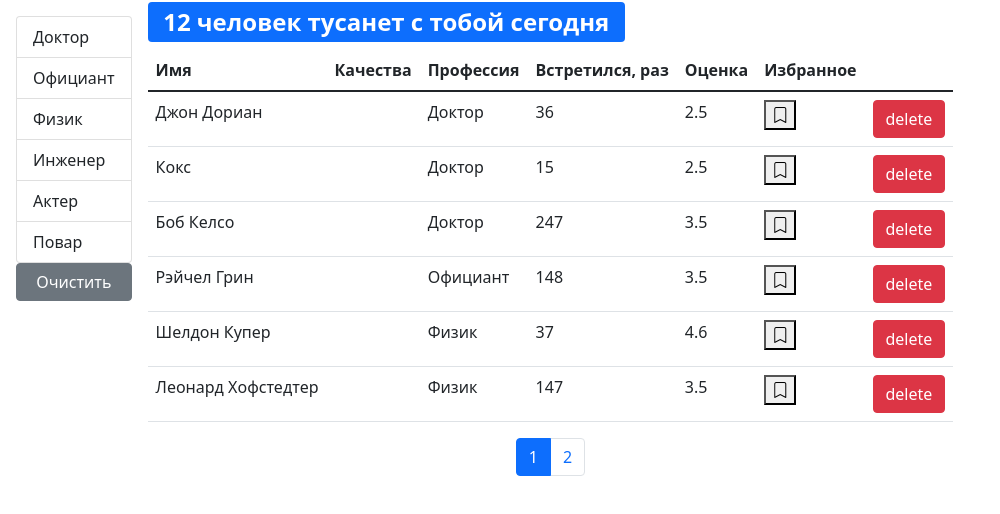
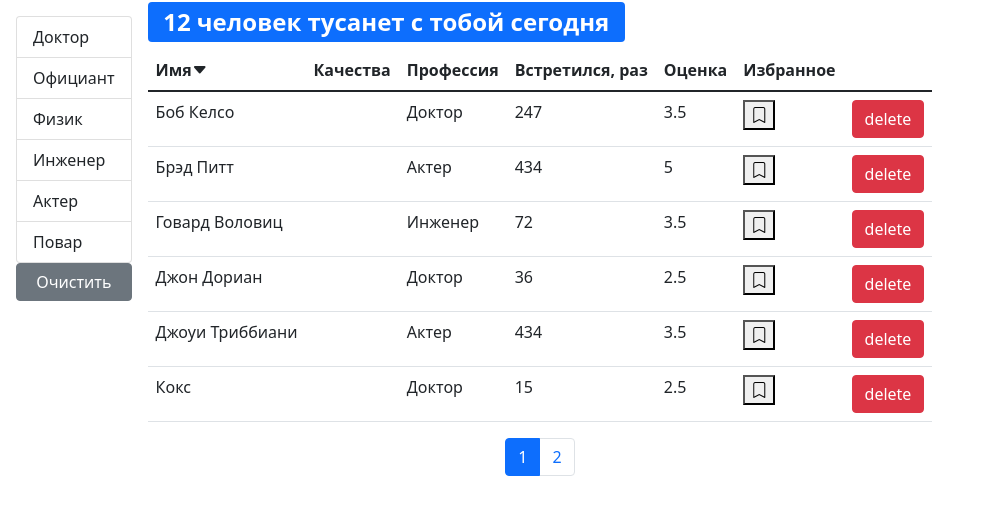
Before and after one commit to KramerEd/fast-company, a React (Create React App) app: page / in a window 1280 px wide. Shown: the top 514 px of the page, without its empty margins (0-1000 px from the left). Built offline with nearby package versions, Linux system fonts and the light colour scheme.

Commit message:
add arrows

```diff
--- a/src/app/components/tableHeader.jsx
+++ b/src/app/components/tableHeader.jsx
@@ -11,6 +11,17 @@ const TableHeader = ({ onSort, selectedSort, columns }) => {
         } else {
             onSort({ path: item, order: "asc" });
         }
+    };
+    const renderArrow = (selectedSort, currentPath) => {
+        console.log(selectedSort.path, currentPath);
+        if (selectedSort.path === currentPath) {
+            if (selectedSort.order === "asc") {
+                return <i className="bi bi-caret-down-fill"></i>;
+            } else {
+                return <i className="bi bi-caret-up-fill"></i>;
+            }
+        }
+        return null;
     };
     return (
         <thead>
@@ -27,6 +38,7 @@ const TableHeader = ({ onSort, selectedSort, columns }) => {
                         scope="col"
                     >
                         {columns[column].name}
+                        {renderArrow(selectedSort, columns[column].path)}
                     </th>
                 ))}
             </tr>
--- a/src/app/components/users.jsx
+++ b/src/app/components/users.jsx
@@ -11,7 +11,7 @@ const Users = ({ users: allUsers, ...rest }) => {
     const [currentPage, setCurrentPage] = useState(1);
     const [professions, setProfessions] = useState();
     const [selectedProf, setSelectedProf] = useState();
-    const [sortBy, setSortBy] = useState({ iter: "name", order: "asc" });
+    const [sortBy, setSortBy] = useState({ path: "name", order: "asc" });
     const pageSize = 6;
 
     useEffect(() => {
@@ -28,7 +28,6 @@ const Users = ({ users: allUsers, ...rest }) => {
     };
     const handleProfessionSelect = (item) => {
         setSelectedProf(item);
-        console.log(item);
     };
     const filteredUsers = selectedProf
         ? allUsers.filter((user) => user.profession._id === selectedProf._id)
```
